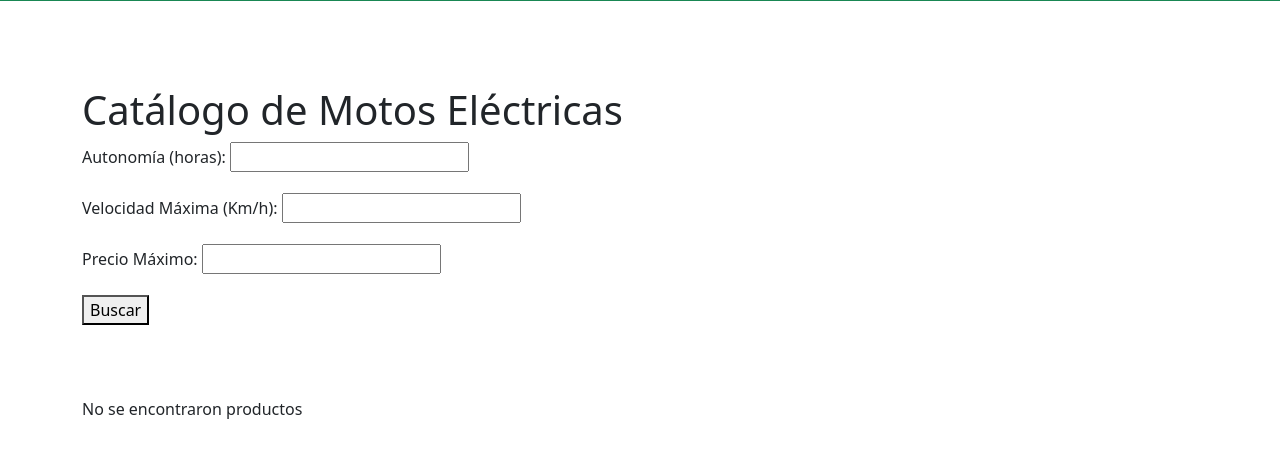
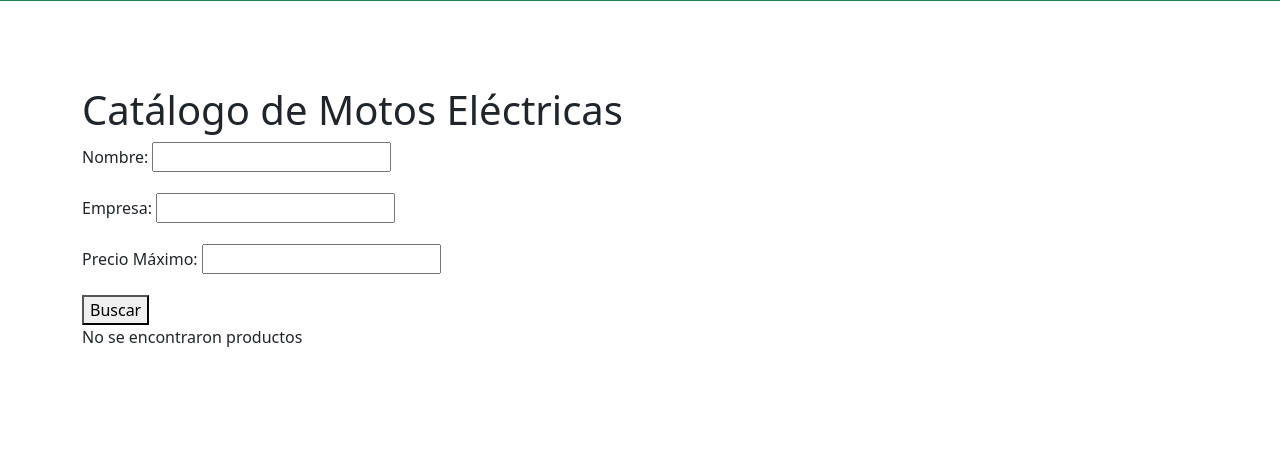
Before and after one commit to pgpi-2-06-l4/volt-go, a Django app: page /productos/catalogo/ in a window 1280 px wide. Shown: the part 58-518 px from the top of the page. Run offline with Django 4.2, Linux system fonts and the light colour scheme; data that the repository does not hold is empty; parts of the project's set-up code (start-up, migrations or seed data) failed here and were passed over; some libraries are stand-ins or nearby versions.

Commit message:
feat(catalogo): Corregidos algunos errores en el modelo de producto y añadido secciones por marcas y buscador por nombre y marca

```diff
--- a/voltgo/producto/admin.py
+++ b/voltgo/producto/admin.py
@@ -1,7 +1,7 @@
 from django.contrib import admin
-from producto.models import Empresa, Caracteristica, Producto, ItemCarrito
+from producto.models import Caracteristica, Producto, ItemCarrito
 
-admin.site.register(Empresa)
+
 admin.site.register(Caracteristica)
 admin.site.register(Producto)
 admin.site.register(ItemCarrito)
--- a/voltgo/producto/forms.py
+++ b/voltgo/producto/forms.py
@@ -1,6 +1,7 @@
 from django import forms
+from .models import Producto
 
 class BusquedaForm(forms.Form):
-    autonomia = forms.IntegerField(required=False, min_value=0, label='Autonomía (horas)')
-    velocidad_maxima = forms.IntegerField(required=False, min_value=0, label='Velocidad Máxima (Km/h)')
+    nombre = forms.CharField(required=False)
+    empresa = forms.CharField(required=False)
     precio_maximo = forms.FloatField(required=False, min_value=0, label='Precio Máximo')
--- a/voltgo/producto/templates/catalogo.html
+++ b/voltgo/producto/templates/catalogo.html
@@ -8,18 +8,22 @@
             <button type="submit">Buscar</button>
         </form>
     </div>
-    <br/>
+    {% for empresa, productos in productos_por_empresa.items %}
+        <h2>{{ empresa }}</h2>
         <div class="row">
-        {% for producto_dict in productos %}
+            {% for producto in productos %}
                 <div class="col-md-3">
                     <div class="card">
-                    <img class="card-img-top" src="{{ producto_dict.producto.url_imagen }}" alt="{{ producto_dict.producto.nombre }}">
+                        <a href="{% url 'detalle-producto' pk=producto.producto.id %}">
+                            <img class="card-img-top" src="{{ producto.producto.url_imagen }}" alt="{{ producto.producto.nombre }}">
+                        </a>
                         <div class="card-body">
-                        <h5 class="card-title">{{ producto_dict.producto.nombre }}</h5>
-                        <p class="card-text">Precio: ${{ producto_dict.producto.precio_base }}</p>
-                        <p class="card-text">Autonomía: {{ producto_dict.autonomia }} horas</p>
-                        <p class="card-text">Velocidad Máxima: {{ producto_dict.velocidad_maxima }} Km/h</p>
-                        <a href="{% url 'detalle-producto' pk=producto_dict.producto.id %}" class="btn btn-primary">Detalles</a>
+                            <h5 class="card-title">{{ producto.producto.nombre }}</h5>
+                            <p class="card-text">Precio: ${{ producto.producto.precio_base }}</p>
+                            <p class="card-text">Autonomía: {{ producto.autonomia }} horas</p>
+                            <p class="card-text">Velocidad Máxima: {{ producto.velocidad_maxima }} Km/h</p>
+                            <p class="card-text">Stock: {{ producto.producto.stock }} uds</p>
+                            <a href="{% url 'detalle-producto' pk=producto.producto.id %}" class="btn btn-primary">Detalles</a>
                         </div>
                     </div>
                 </div>
@@ -29,23 +33,9 @@
                 {% endif %}
             {% endfor %}
         </div>
+    {% endfor %}
 
-    <br/>
-    <br/>
-
-    {% if not productos %}
+    {% if not productos_por_empresa %}
         <p>No se encontraron productos</p>
     {% endif %}
-
-    <script>
-        document.addEventListener('DOMContentLoaded', function () {
-            var productos = document.querySelectorAll('.card');
-            productos.forEach(function (producto) {
-                producto.addEventListener('click', function () {
-                    var url = '/productos/' + producto.getAttribute('data-url') + '/';
-                    window.location.href = url;
-                });
-            });
-        });
-    </script>
 {% endblock %}
--- a/voltgo/producto/templates/detalle.html
+++ b/voltgo/producto/templates/detalle.html
@@ -13,7 +13,7 @@
       </div>
       <div class="col-md-6">
         <div class="card-body">
-          <h1 class="card-title display-4">Tecnología de {{ object.empresa.nombre }}</h1>
+          <h1 class="card-title display-4">Tecnología de {{ object.empresa }}</h1>
           <h2 class="h3">{{ object.nombre }}</h2>
           <p class="lead">{{ object.precio_base }} €/hora</p>
           <p class="lead">Stock: {{ object.stock }} uds.</p>
--- a/voltgo/producto/views.py
+++ b/voltgo/producto/views.py
@@ -5,6 +5,7 @@ from .models import Producto, ItemCarrito
 from django.shortcuts import render, redirect
 from .forms import BusquedaForm
 from urllib.parse import urlencode
+from collections import defaultdict
 
 
 class ProductDetailView(DetailView):
@@ -12,24 +13,26 @@ class ProductDetailView(DetailView):
     template_name = "detalle.html"
 
 def catalogo(request):
-
     form = BusquedaForm(request.GET)
     productos = Producto.objects.all()
     productos_con_caracteristicas = []
 
     if form.is_valid():
-        autonomia = form.cleaned_data.get('autonomia')
-        velocidad_maxima = form.cleaned_data.get('velocidad_maxima')
+        nombre = form.cleaned_data.get('nombre')
+        empresa = form.cleaned_data.get('empresa')
         precio_maximo = form.cleaned_data.get('precio_maximo')
 
-        if autonomia is not None:
-            productos = productos.filter(caracteristicas__nombre='AT', caracteristicas__valor__gte=int(autonomia))
+        if nombre:
+            # Cambia exact por icontains para búsqueda parcial
+            productos = productos.filter(nombre__icontains=nombre)
 
-        if velocidad_maxima is not None:
-            productos = productos.filter(caracteristicas__nombre='VM', caracteristicas__valor__lte=int(velocidad_maxima))
+        if empresa:
+            productos = productos.filter(empresa__icontains=empresa)
 
         if precio_maximo is not None:
             productos = productos.filter(precio_base__lte=float(precio_maximo))
+
+    productos_por_empresa = defaultdict(list)
 
     for producto in productos:
         autonomia = producto.caracteristicas.filter(nombre='AT').first()
@@ -38,15 +41,14 @@ def catalogo(request):
         autonomia_valor = autonomia.valor if autonomia else '0'
         velocidad_maxima_valor = velocidad_maxima.valor if velocidad_maxima else '0'
 
-
         producto_dict = {
             'producto': producto,
             'autonomia': autonomia_valor,
             'velocidad_maxima': velocidad_maxima_valor,
         }
-        productos_con_caracteristicas.append(producto_dict)
+        productos_por_empresa[producto.empresa].append(producto_dict)
 
-    return render(request, 'catalogo.html', {'productos': productos_con_caracteristicas, 'form':form})
+    return render(request, 'catalogo.html', {'productos_por_empresa': dict(productos_por_empresa), 'form': form})
 
 def agregar_al_carrito(request, pk):
 
--- a/voltgo/usuario/forms.py
+++ b/voltgo/usuario/forms.py
@@ -45,5 +45,5 @@ class TarjetaCreditoForm(forms.ModelForm):
         model = TarjetaCredito
         fields = ['iban', 'fecha_caducidad', 'cvv']
         widgets = {
-            'fecha_caducidad': forms.TextInput(attrs={'placeholder': 'MM/YYYY'}),
+            'fecha_caducidad': forms.TextInput(attrs={'placeholder': 'MM/YY'}),
         }
```
Also changed, not shown: voltgo/producto/models.py (+21 -13 lines), voltgo/usuario/models.py (+16 -6 lines), voltgo/producto/migrations/0009_alter_caracteristica_valor_alter_producto_empresa_and_more.py (added), voltgo/producto/migrations/0010_alter_producto_precio_base.py (added), voltgo/usuario/migrations/0015_alter_tarjetacredito_fecha_caducidad.py (added), voltgo/usuario/migrations/0016_alter_perfil_options.py (added). Lines whose indentation alone changed are shown as unchanged.
